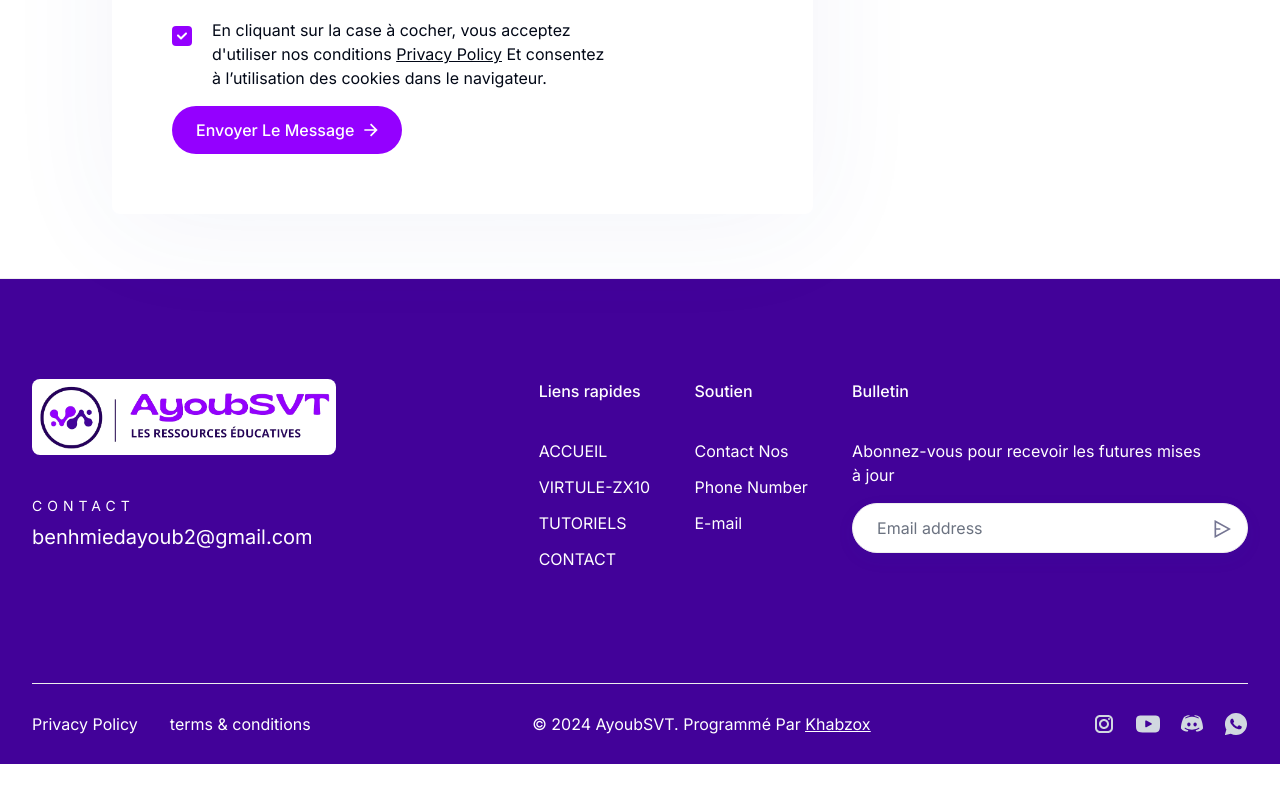
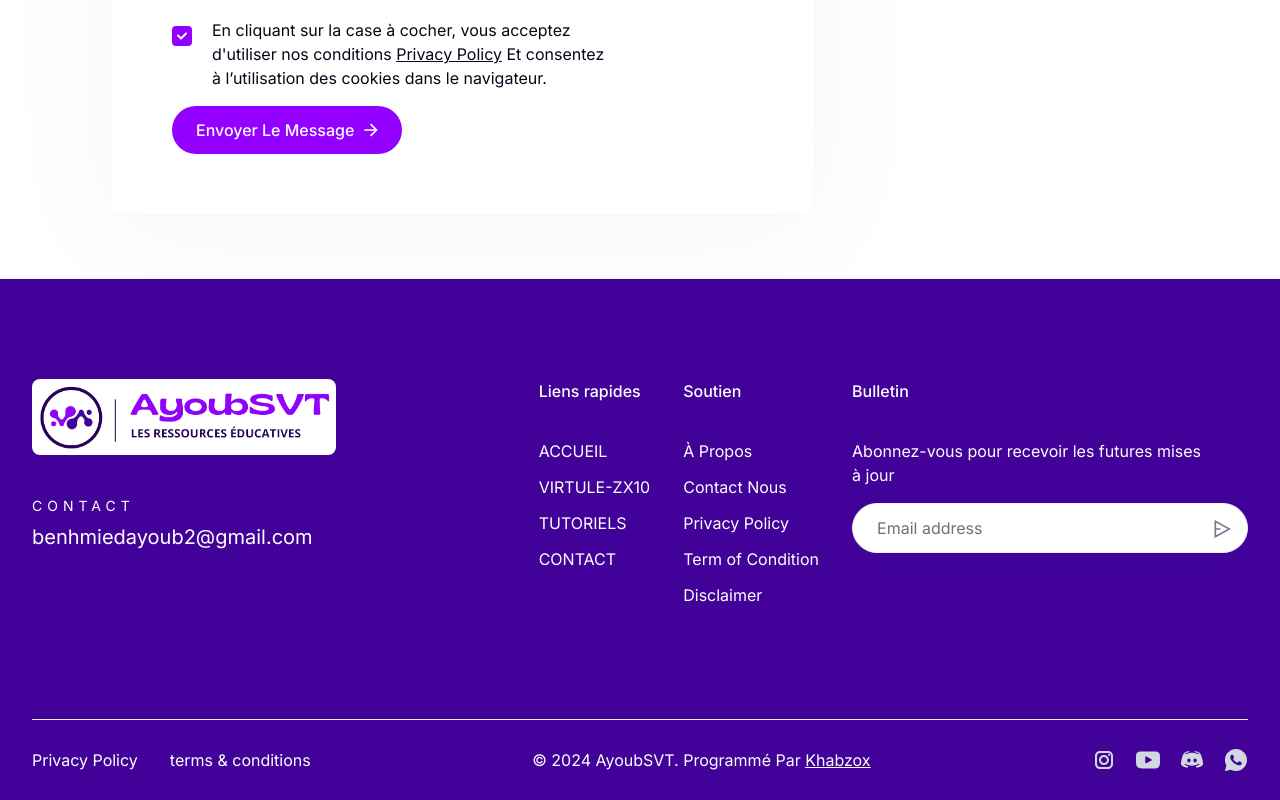
Before and after one commit to khabzox/ayoubsvt, a Next.js app: page /Contact-Us in a window 1280 px wide. Shown: the part 650-1450 px from the top of the page. Before the commit the page ends 1414 px from the top, so only its background shows below. Built offline with nearby package versions, Linux system fonts and the light colour scheme; no server answers.

Commit message:
Some Pages Update

```diff
--- a/components/About/page.tsx
+++ b/components/About/page.tsx
@@ -143,7 +143,7 @@ const About = () => {
               </p>
               <div>
                 <a
-                  href="/Virtule-ZX10 "
+                  href="/dashboard"
                   className="group mt-7.5 inline-flex items-center gap-2.5 text-black hover:text-primaryy dark:text-white dark:hover:text-primary"
                 >
                   <span className="duration-300 group-hover:pr-2">
--- a/components/Footer/page.tsx
+++ b/components/Footer/page.tsx
@@ -137,26 +137,42 @@ const Footer = () => {
                   <ul>
                     <li>
                       <a
-                        href="#support"
+                        href="/About-Us"
                         className="mb-3 inline-block hover:text-primaryho"
                       >
-                        Contact Nos
+                        À Propos
                       </a>
                     </li>
                     <li>
                       <a
-                        href="tel:+212 673-109815"
+                        href="/Contact-US"
                         className="mb-3 inline-block hover:text-primaryho"
                       >
-                        Phone Number
+                        Contact Nous
                       </a>
                     </li>
                     <li>
                       <a
-                        href="mailto:benhmiedayoub2@gmail.com"
+                        href="/Privacy-Policy"
                         className="mb-3 inline-block hover:text-primaryho"
                       >
-                       E-mail
+                       Privacy Policy
+                      </a>
+                    </li>
+                    <li>
+                      <a
+                        href="/Term-of-Condition"
+                        className="mb-3 inline-block hover:text-primaryho"
+                      >
+                       Term of Condition
+                      </a>
+                    </li>
+                    <li>
+                      <a
+                        href="/Disclaimer"
+                        className="mb-3 inline-block hover:text-primaryho"
+                      >
+                       Disclaimer
                       </a>
                     </li>
                     {/* <li>
```
